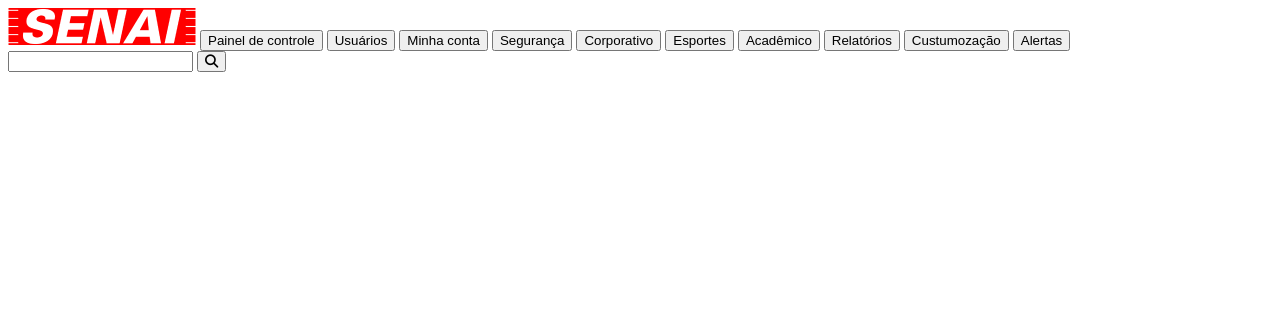
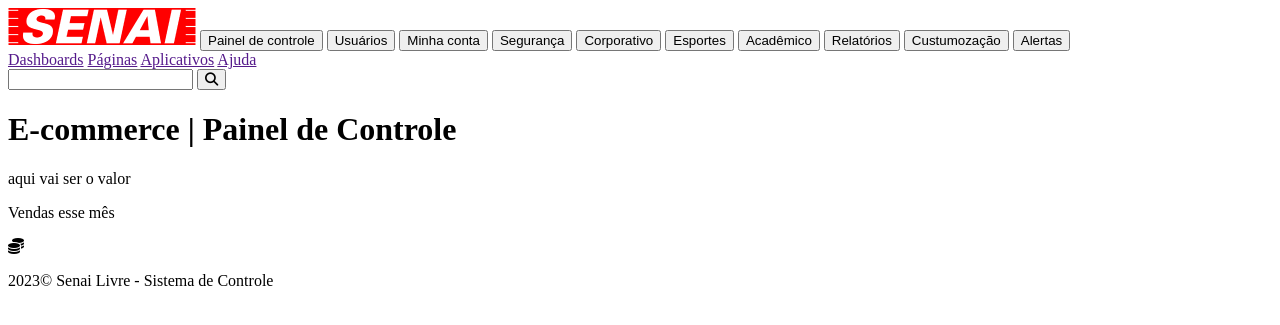
Before and after one commit to isacristal/senai-livre, a PHP site: page /administracao.php in a window 1280 px wide. Shown: the top 325 px of the page. Run offline with PHP 8.4, Linux system fonts and the light colour scheme; some libraries are stand-ins or nearby versions.

Commit message:
php no senai livre

```diff
--- a/administracao.php
+++ b/administracao.php
@@ -7,8 +7,9 @@
     <title>Painel admistrativo</title>
 </head>
 <body>
-            <div>
-                <div>
+    <div class="div-global">
+
+        <div class="div-menu-lateral">
             <img src="img/img/senai-logo1.png" alt="">
 
             <button>Painel de controle</button>
@@ -23,24 +24,72 @@
             <button>Alertas</button>
         </div>
 
-                <div>
-                    <header>
+        <div class="div-conteudo">
+
+            <header class="topo">
                 <nav>
-                            <a href=""></a>
-                            <a href=""></a>
-                            <a href=""></a>
-                            <a href=""></a>
+                    <a href="">Dashboards</a>
+                    <a href="">Páginas</a>
+                    <a href="">Aplicativos</a>
+                    <a href="">Ajuda</a>
+                </nav>
 
                 <form action="" method="POST">
                     <input type="text">
                     <button type="submit"><i class="fa-solid fa-magnifying-glass"></i></button>
                 </form>
-                        </nav>
             </header>
 
-                    <main>
+            <main class="corpo">
+
+                <div class="painel-controle">
+                    <h1>E-commerce | Painel de Controle</h1>
+
+                    <div class="vendas-mes">
+                        <p>aqui vai ser o valor</p>
+                        <p>Vendas esse mês</p>
+                        <i class="fa-solid fa-coins"></i>
+                    </div>
+
+                    <div class="produtos-ativos">
+
+                    </div>
+
+                    <div class="fornecedores">
+
+                    </div>
+
+                    <div class="clientes">
+
+                    </div>
+
+                </div>
+
+                <div class="carrinho">
+                    <div class="carrinho-ativo">
+
+                    </div>
+
+                    <div class="novo-aplicativo">
+
+                    </div>
+                </div>
+
+                <div class="pedido-vendas">
+                    <div class="pedido">
+
+                    </div>
+
+                    <div class="venda">
+
+                    </div>
+                </div>
 
             </main>
+
+            <footer class="rodape">
+                <p>2023© Senai Livre - Sistema de Controle</p>
+            </footer>
         </div>
 
     </div>
```
Lines whose indentation alone changed are shown as unchanged.
